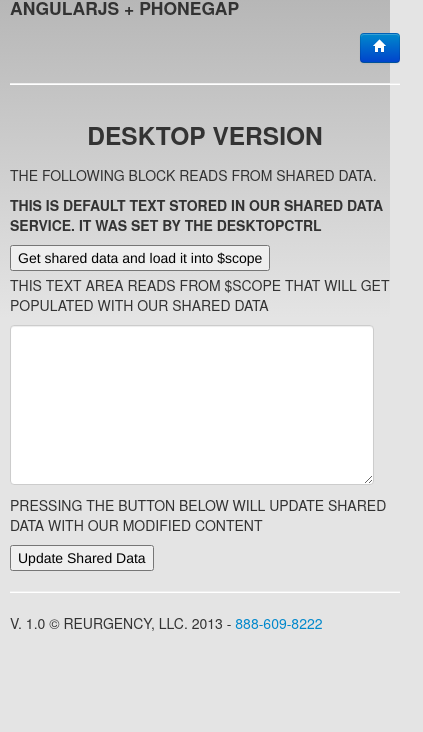
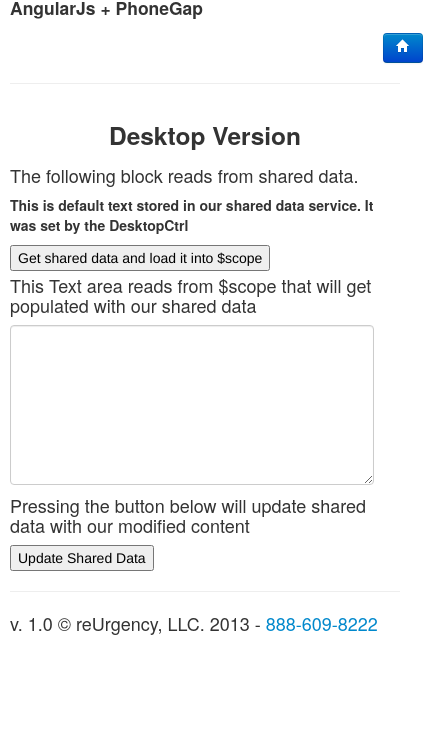
Before and after one commit to DiDinc/reUrgencyDemos, a plain HTML site: page 06-03-13/index.html in a window 390 px wide. Shown: the part 112-844 px from the top of the page, 423 px wide, since content can reach past the window. Drawn offline with Linux system fonts and the light colour scheme; some packages are replaced by stand-ins of ours.

Commit message:
css updates

```diff
--- a/06-03-13/css/index.css
+++ b/06-03-13/css/index.css
@@ -24,7 +24,7 @@ body {
     -webkit-touch-callout: none;                /* prevent callout to copy image, etc when tap to hold */
     -webkit-text-size-adjust: none;             /* prevent webkit from resizing text to fit */
     -webkit-user-select: none;                  /* prevent copy paste, to allow, change 'none' to 'text' */
-    background-color:#E4E4E4;
+    /*background-color:#E4E4E4;
     background-image:linear-gradient(top, #A7A7A7 0%, #E4E4E4 51%);
     background-image:-webkit-linear-gradient(top, #A7A7A7 0%, #E4E4E4 51%);
     background-image:-ms-linear-gradient(top, #A7A7A7 0%, #E4E4E4 51%);
@@ -35,13 +35,12 @@ body {
         color-stop(0, #A7A7A7),
         color-stop(0.51, #E4E4E4)
     );
-    background-attachment:fixed;
+    background-attachment:fixed;*/
     font-family:'HelveticaNeue-Light', 'HelveticaNeue', Helvetica, Arial, sans-serif;
-    font-size:14px;
+    font-size:18px;
     height:100%;
     margin:10px;
     padding:0px;
-    text-transform:uppercase;
     width:100%;
 }
 
--- a/06-03-13/index.html
+++ b/06-03-13/index.html
@@ -3,7 +3,10 @@
 <head>
     <meta http-equiv="Content-Type" content="text/html; charset=UTF-8" />
     <meta name="format-detection" content="telephone=no" />
-    <meta name="viewport" content="width=device-width, height=device-height" />
+    <meta charset="utf-8">
+    <meta http-equiv="X-UA-Compatible" content="IE=edge,chrome=1">
+    <meta name="description" content="">
+    <meta name="viewport" content="width=device-width, initial-scale=1.0">
     <link rel="stylesheet" type="text/css" href="css/bootstrap.min.css" />
     <link rel="stylesheet" type="text/css" href="css/bootstrap-responsive.min.css" />
     <link rel="stylesheet" type="text/css" href="css/index.css" />
@@ -12,24 +15,22 @@
 <body>
 
     <!-- Main Body -->
-    <div class="container-fluid">
-        <div class="row-fluid"  ng-controller="AppController">
-            <span class="span2">
-                <img src="img/logo.png">
-            </span>
-            <span class="span9">
+    <div class="container-fluid span12">
+        <div class="row-fluid span12"  ng-controller="AppController">
+            <div class="span10">
+                <img src="img/logo.png"><br>
                 <h4>{{appTitle}}</h4>
-            </span>
-            <span class="span1" style="text-align: right;padding-top: 5px">
+            </div>
+            <div class="offset11" style="text-align: right;padding-top: 5px">
                 <a class="btn btn-primary" ng-click="location.path('/')"><i class="icon-home icon-white"></i></a>
-            </span>
+            </div>
         </div>
         <hr/>
-        <div class="row-fluid">
+        <div class="row-fluid span12">
             <!--Here go the partials -->
             <div ng-view></div>
         </div>
-        <div class="row-fluid">
+        <div class="row-fluid span12">
             <!-- Footer -->
             <hr/>
             <footer ng-controller="AppController">
```
